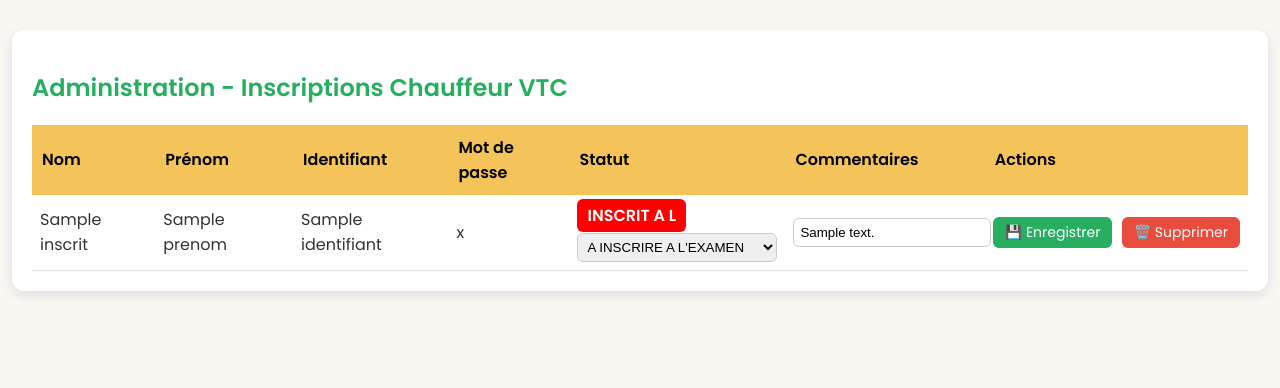
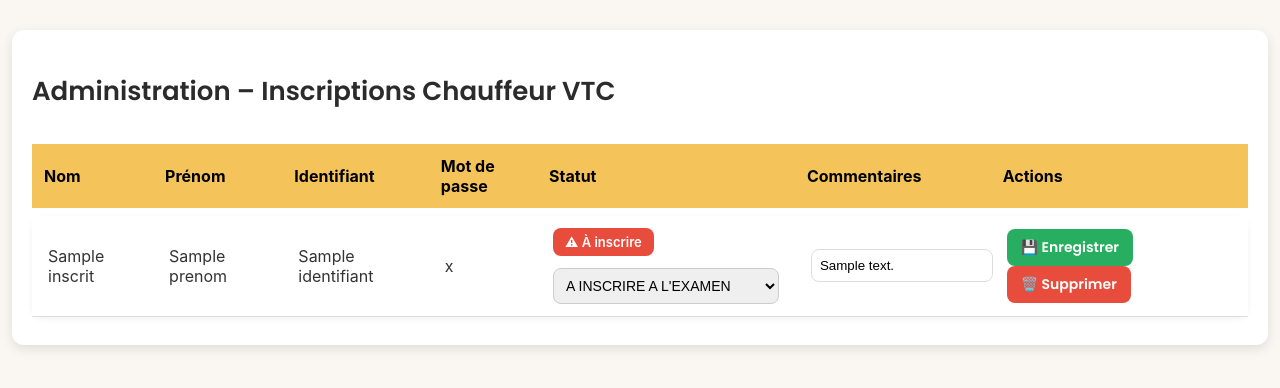
Before and after one commit to integraleacademy/vtc, a Flask app: template templates/admin.html in a window 1280 px wide. Shown: the part 130-518 px from the top of the page. Run offline with Flask 3, Linux system fonts and the light colour scheme; the template is opened without the code that fills it: most values are stand-ins (such as "Sample title", 1, 10 or a date in 2020); parts of the project's set-up code (start-up, migrations or seed data) failed here and were passed over.

Commit message:
Update admin.html

```diff
--- a/templates/admin.html
+++ b/templates/admin.html
@@ -1,51 +1,107 @@
 {% extends "base.html" %}
 {% block title %}Admin - Inscriptions VTC{% endblock %}
 {% block content %}
-    <h2 style="margin-bottom:20px;">Administration - Inscriptions Chauffeur VTC</h2>
-    <table style="width:100%; border-collapse:collapse;">
-        <tr style="background:#F4C45A; color:black;">
-            <th style="padding:10px;">Nom</th>
-            <th style="padding:10px;">Prénom</th>
-            <th style="padding:10px;">Identifiant</th>
-            <th style="padding:10px;">Mot de passe</th>
-            <th style="padding:10px;">Statut</th>
-            <th style="padding:10px;">Commentaires</th>
-            <th style="padding:10px;">Actions</th>
+
+<h2 style="margin-bottom:25px;font-weight:700;color:#2b2b2b;font-size:26px;">
+    Administration – Inscriptions Chauffeur VTC
+</h2>
+
+<table style="width:100%; border-collapse:separate; border-spacing:0 8px; font-family:'Inter', sans-serif;">
+    <tr style="background:#F4C45A; color:#000; font-weight:600;">
+        <th style="padding:12px; text-align:left;">Nom</th>
+        <th style="padding:12px; text-align:left;">Prénom</th>
+        <th style="padding:12px; text-align:left;">Identifiant</th>
+        <th style="padding:12px; text-align:left;">Mot de passe</th>
+        <th style="padding:12px; text-align:left;">Statut</th>
+        <th style="padding:12px; text-align:left;">Commentaires</th>
+        <th style="padding:12px; text-align:left;">Actions</th>
     </tr>
+
     {% for inscrit in inscrits %}
-        <tr style="border-bottom:1px solid #ddd;">
+    <tr style="background:white; border-radius:12px; box-shadow:0 2px 6px rgba(0,0,0,0.06);">
         <form method="POST">
-                <td style="padding:8px;">{{ inscrit.nom }}</td>
-                <td style="padding:8px;">{{ inscrit.prenom }}</td>
-                <td style="padding:8px;">{{ inscrit.identifiant }}</td>
-                <td style="padding:8px;">{{ inscrit.motdepasse }}</td>
-                <td style="padding:8px;">
+            <td style="padding:12px 16px;">{{ inscrit.nom }}</td>
+            <td style="padding:12px 16px;">{{ inscrit.prenom }}</td>
+            <td style="padding:12px 16px;">{{ inscrit.identifiant }}</td>
+            <td style="padding:12px 16px;">{{ inscrit.motdepasse }}</td>
+
+            <!-- STATUT -->
+            <td style="padding:12px 16px;">
+
                 {% if inscrit.statut == "INSCRIT A L'EXAMEN" %}
-                        <span style="background:green;color:white;padding:5px 10px;border-radius:6px;font-weight:bold;">
-                            {{ inscrit.statut }}
+                    <span style="
+                        background:#27ae60;
+                        color:white;
+                        padding:6px 12px;
+                        border-radius:8px;
+                        font-size:13px;
+                        font-weight:600;
+                        display:inline-block;
+                        margin-bottom:6px;">
+                        ✔ Inscrit à l’examen
                     </span>
                 {% else %}
-                        <span style="background:red;color:white;padding:5px 10px;border-radius:6px;font-weight:bold;">
-                            {{ inscrit.statut }}
+                    <span style="
+                        background:#e74c3c;
+                        color:white;
+                        padding:6px 12px;
+                        border-radius:8px;
+                        font-size:13px;
+                        font-weight:600;
+                        display:inline-block;
+                        margin-bottom:6px;">
+                        ⚠ À inscrire
                     </span>
                 {% endif %}
-                    <br>
-                    <select name="statut" style="margin-top:5px; padding:5px; border-radius:6px; min-width:200px;">
-                        <option value="A INSCRIRE A L'EXAMEN" {% if inscrit.statut == "A INSCRIRE A L'EXAMEN" %}selected{% endif %}>A INSCRIRE A L'EXAMEN</option>
-                        <option value="INSCRIT A L'EXAMEN" {% if inscrit.statut == "INSCRIT A L'EXAMEN" %}selected{% endif %}>INSCRIT A L'EXAMEN</option>
+
+                <select name="statut"
+                    style="padding:8px; border-radius:8px; border:1px solid #ccc; width:100%; margin-top:6px; font-size:14px;">
+                    <option value="A INSCRIRE A L'EXAMEN"
+                        {% if inscrit.statut == "A INSCRIRE A L'EXAMEN" %}selected{% endif %}>
+                        A INSCRIRE A L'EXAMEN
+                    </option>
+                    <option value="INSCRIT A L'EXAMEN"
+                        {% if inscrit.statut == "INSCRIT A L'EXAMEN" %}selected{% endif %}>
+                        INSCRIT A L'EXAMEN
+                    </option>
                 </select>
             </td>
-                <td style="padding:8px;">
-                    <input type="text" name="commentaire" value="{{ inscrit.commentaire }}" placeholder="Ajouter un commentaire" style="width:100%;padding:6px;">
+
+            <!-- COMMENTAIRE -->
+            <td style="padding:12px 16px;">
+                <input type="text" name="commentaire" value="{{ inscrit.commentaire }}"
+                    placeholder="Ajouter un commentaire"
+                    style="width:100%; padding:8px; border-radius:8px; border:1px solid #ddd;">
             </td>
-                <td style="padding:8px; white-space:nowrap;">
+
+            <!-- ACTIONS -->
+            <td style="padding:12px 16px; min-width:160px;">
                 <input type="hidden" name="index" value="{{ loop.index0 }}">
+
                 <button type="submit" name="action" value="save"
-                            style="background:#27ae60;color:white;border:none;padding:5px 12px;border-radius:6px;cursor:pointer;font-size:14px;margin-right:5px;">
+                    style="
+                        background:#27ae60;
+                        color:white;
+                        border:none;
+                        padding:8px 14px;
+                        border-radius:8px;
+                        cursor:pointer;
+                        font-size:14px;
+                        font-weight:600;
+                        margin-right:6px;">
                     💾 Enregistrer
                 </button>
+
                 <button type="submit" name="action" value="delete"
-                            style="background:#e74c3c;color:white;border:none;padding:5px 12px;border-radius:6px;cursor:pointer;font-size:14px;">
+                    style="
+                        background:#e74c3c;
+                        color:white;
+                        border:none;
+                        padding:8px 14px;
+                        border-radius:8px;
+                        cursor:pointer;
+                        font-size:14px;
+                        font-weight:600;">
                     🗑️ Supprimer
                 </button>
             </td>
@@ -53,4 +109,5 @@
     </tr>
     {% endfor %}
 </table>
+
 {% endblock %}
```
Lines whose indentation alone changed are shown as unchanged.
